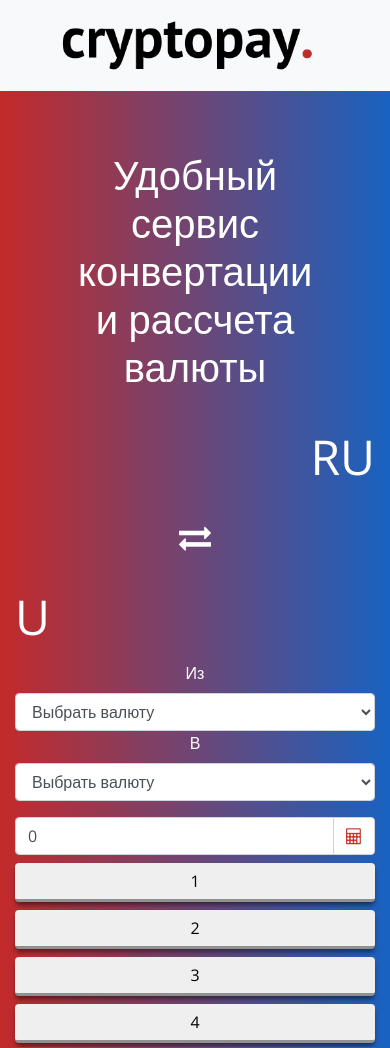
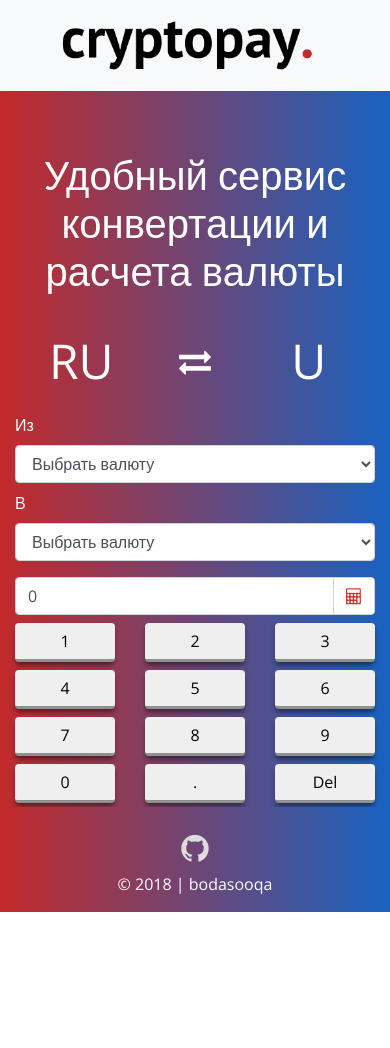
Before and after one commit to bodasooqa/cryptopay-calc, a Vue app: page / in a window 390 px wide. After the commit the page ends 912 px from the top, so only its background shows below. Built offline with nearby package versions, Linux system fonts and the light colour scheme.

Commit message:
Mobile version ready

```diff
--- a/src/components/Content.vue
+++ b/src/components/Content.vue
@@ -1,14 +1,14 @@
 <template>
 <div class="container">
   <div class="row service">
-    <h1>Удобный сервис конвертации и рассчета валюты</h1>
-    <div class="col-lg-2 offset-lg-3 cur">
+    <h1>Удобный сервис конвертации и расчета валюты</h1>
+    <div class="col-lg-2 offset-lg-3 col-5 cur">
       <span class="cur1"></span>
     </div>
-    <div class="col-lg-2 cur">
+    <div class="col-lg-2 col-2 cur">
       <span class="fa fa-exchange"></span>
     </div>
-    <div class="col-lg-2 cur">
+    <div class="col-lg-2 col-5 cur">
       <span class="cur2"></span>
     </div>
     <div class="col-lg-3 offset-lg-3 currency-field">
@@ -37,16 +37,16 @@
         </div>
         <div class="col-lg-12 btns" :class="{ active: calcOn }">
           <div class="row">
-            <div class="col-lg-4" v-for="i in 9" :key="i">
+            <div class="col-4" v-for="i in 9" :key="i">
               <button @click="editSum(i)" class="btn mt-2 btn-num">{{ i }}</button>
             </div>
-            <div class="col-lg-4">
+            <div class="col-4">
               <button @click="editSum(0)" class="btn mt-2 btn-num">0</button>
             </div>
-            <div class="col-lg-4">
+            <div class="col-4">
               <button @click="editSum('.')" class="btn mt-2 btn-num">.</button>
             </div>
-            <div class="col-lg-4">
+            <div class="col-4">
               <button @click="delSum" class="btn mt-2 btn-num">Del</button>
             </div>
           </div>
@@ -60,6 +60,14 @@
           <span class="first-val">{{sum}} {{firstVal.toUpperCase()}}</span> = <span class="second-val">{{(sum * price).toFixed(2)}} {{secondVal.toUpperCase()}}</span>
         </h2>
       </transition>
+    </div>
+  </div>
+  <div class="row author">
+    <div class="container">
+      <div class="social">
+        <a href="https://github.com/bodasooqa"><span class="fa fa-github"></span></a>
+      </div>
+      <p>© 2018 | bodasooqa</p>
     </div>
   </div>
 </div>
@@ -230,19 +238,61 @@ export default {
   transition: height 400ms cubic-bezier(0, 0, 0.2, 1);
   overflow: hidden;
   height: 0;
+  margin-bottom: 1rem;
   &.active {
     height: 12rem;
   }
 }
-.result {
-  margin-top: 1rem;
+.author {
+  .container {
+    position: absolute;
+    bottom: 0;
+    margin-bottom: 1rem;
+  }
+  p {
+    color: #ffffff;
+    text-align: center;
+    margin-bottom: 0;
+  }
+  .social {
+    text-align: center;
+    a {
+      font-size: 2rem;
+      color: #dddddd;
+    &:hover {
+      color: #ffffff;
+    };
+    }
+  }
 }
 
 /* Vue */
 .fade-enter-active, .fade-leave-active {
   transition: opacity .3s;
 }
-.fade-enter, .fade-leave-to /* .fade-leave-active до версии 2.1.8 */ {
+.fade-enter, .fade-leave-to /* .fade-leave-active до версии 2.1.8 */
+{
   opacity: 0;
 }
+@media (max-width: 575px) {
+  .service {
+    h1 {
+      width: 100%;
+    }
+  }
+  .cur1, .cur2 {
+    float: none;
+  }
+  .currency-field {
+    label {
+      text-align: left;
+      margin-top: 8px;
+    }
+  }
+  .author {
+    .container {
+      position: relative;
+    }
+  }
+}
 </style>
```
